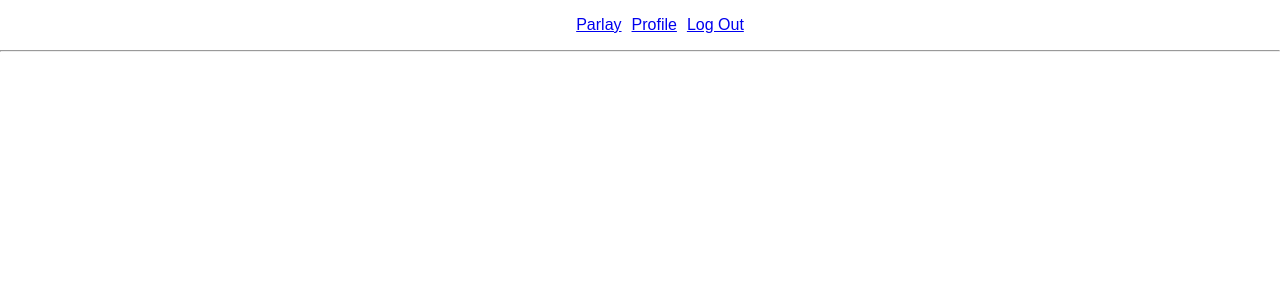
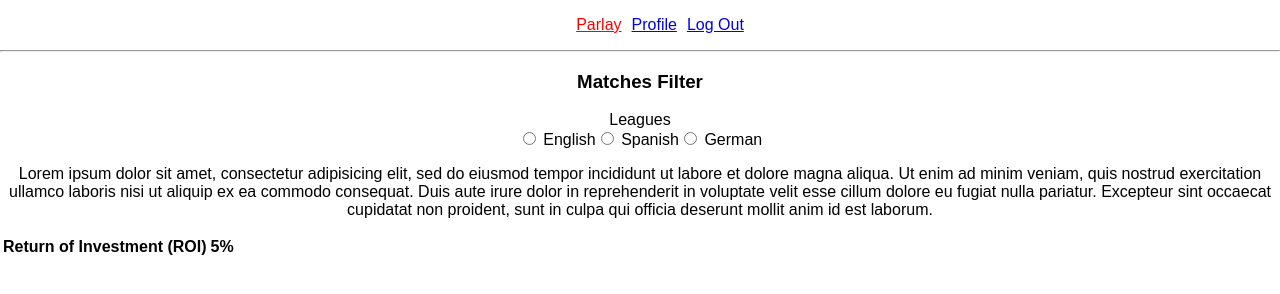
Before and after one commit to iancwe/Parlay, a React app: page / in a window 1280 px wide. Built offline with nearby package versions, Linux system fonts and the light colour scheme.

Commit message:
filtering team and league

```diff
--- a/public/index.html
+++ b/public/index.html
@@ -8,6 +8,8 @@
       manifest.json provides metadata used when your web app is added to the
       homescreen on Android. See https://developers.google.com/web/fundamentals/engage-and-retain/web-app-manifest/
     -->
+    <!-- Axios promise base system -->
+    <script src='https://cdnjs.cloudflare.com/ajax/libs/axios/0.16.1/axios.min.js'></script>
     <link rel="manifest" href="%PUBLIC_URL%/manifest.json">
     <link rel="shortcut icon" href="%PUBLIC_URL%/favicon.ico">
     <!--
--- a/src/components/app/App.css
+++ b/src/components/app/App.css
@@ -1,7 +1,3 @@
 .App {
   text-align: center;
 }
-
-.App-intro {
-  font-size: large;
-}
--- a/src/components/app/App.js
+++ b/src/components/app/App.js
@@ -9,22 +9,21 @@ class App extends Component {
   render () {
     return (
       <div className='App'>
-        <div className='App-header'>
         <Router>
           <div>
             <ul>
-                <li><NavLink to='/home' activeClassName='selected' >Parlay</NavLink></li>
+              <li><NavLink to='/' activeClassName='selected' >Parlay</NavLink></li>
               <li><NavLink to='/profile' activeClassName='selected' >Profile</NavLink></li>
               <li><NavLink to='/logout' activeClassName='selected' >Log Out</NavLink></li>
             </ul>
             <hr />
-              <Route exact path='/home' component={Homedogs} />
+            <div className='App-intro'>
+              <Route exact path='/' component={Homedogs} />
               <Route exact path='/profile' component={profile} />
               <Route exact path='/logout' component={logout} />
             </div>
+          </div>
         </Router>
-        </div>
-        <div className='App-intro' />
       </div>
     )
   }
--- a/src/components/home/homedogs.js
+++ b/src/components/home/homedogs.js
@@ -1,11 +1,94 @@
 import React from 'react'
+import axios from 'axios'
 
 class Homedogs extends React.Component {
 
+  constructor (props) {
+    super(props)
+    this.state = {
+      apiLeague: '426'
+    }
+  }
+
+  // Function to be run when you select EPL
+  eng () {
+    console.log('epl Chosen')
+    this.setState({
+      apiLeague: '426'
+    })
+  }
+
+  // Function to be run when you select Laliga
+  spain () {
+    console.log('laliga Chosen')
+    this.setState({
+      apiLeague: '436'
+    })
+  }
+
+  // Function to be run when you select Bundesliga
+  german () {
+    console.log('Bundesliga Chosen')
+    this.setState({
+      apiLeague: '430'
+    })
+  }
+
+  // Mounting dashboard league api
+  componentDidUpdate () {
+    axios({
+      headers: { 'X-Auth-Token': '52ddfb1ff2c74d878f508d4a7c2c82e7' },
+      method: 'get',
+      url: 'http://api.football-data.org/v1/soccerseasons/' + this.state.apiLeague + '/fixtures',
+      responseType: 'json',
+      crossDomain: true
+    })
+  .then((response) => {
+    // console.log('this is from the first then', response.data.fixtures)
+    let fixtures = response.data.fixtures
+    console.log('this is from the first then', fixtures)
+    return fixtures
+  })
+  .catch((err) => {
+    console.log(err)
+  })
+  }
+
   render () {
     return (
+      // div for the main layout component
       <div>
-        <h1>HOME UNDERDOGS</h1>
+        <h3>Matches Filter</h3>
+        {/* container for result module component */}
+        <div>
+          {/* container for the league choices */}
+          <div>
+            <label>Leagues</label>
+            <form>
+              <label>
+                <input type='radio' name='league' value='epl' onClick={() => this.eng()} /> English
+            </label>
+              <label>
+                <input type='radio' name='league' value='laliga' onClick={() => this.spain()} /> Spanish
+            </label>
+              <label>
+                <input type='radio' name='league' value='germ' onClick={() => this.german()} /> German
+            </label>
+            {/* <label>
+              <input type='select'
+            </label> */}
+            </form>
+          </div>
+          <p>Lorem ipsum dolor sit amet, consectetur adipisicing elit, sed do eiusmod tempor incididunt ut labore et dolore magna aliqua. Ut enim ad minim veniam, quis nostrud exercitation ullamco laboris nisi ut aliquip ex ea commodo consequat. Duis aute irure dolor in reprehenderit in voluptate velit esse cillum dolore eu fugiat nulla pariatur. Excepteur sint occaecat cupidatat non proident, sunt in culpa qui officia deserunt mollit anim id est laborum.</p>
+          <table>
+            <thead>
+              <tr>
+                <th>Return of Investment (ROI)</th>
+                <th>5%</th>
+              </tr>
+            </thead>
+          </table>
+        </div>
       </div>
     )
   }
--- a/src/index.js
+++ b/src/index.js
@@ -4,5 +4,11 @@ import App from './components/app/App'
 import registerServiceWorker from './registerServiceWorker'
 import './index.css'
 
+require('dotenv').config({silent: true})
+
+// var config={
+//   apikey:process.env.REACT_APP_footballAPI
+// }
+
 ReactDOM.render(<App />, document.getElementById('root'))
 registerServiceWorker()
```
Also changed, not shown: 1 other file. Lines whose indentation alone changed are shown as unchanged.
